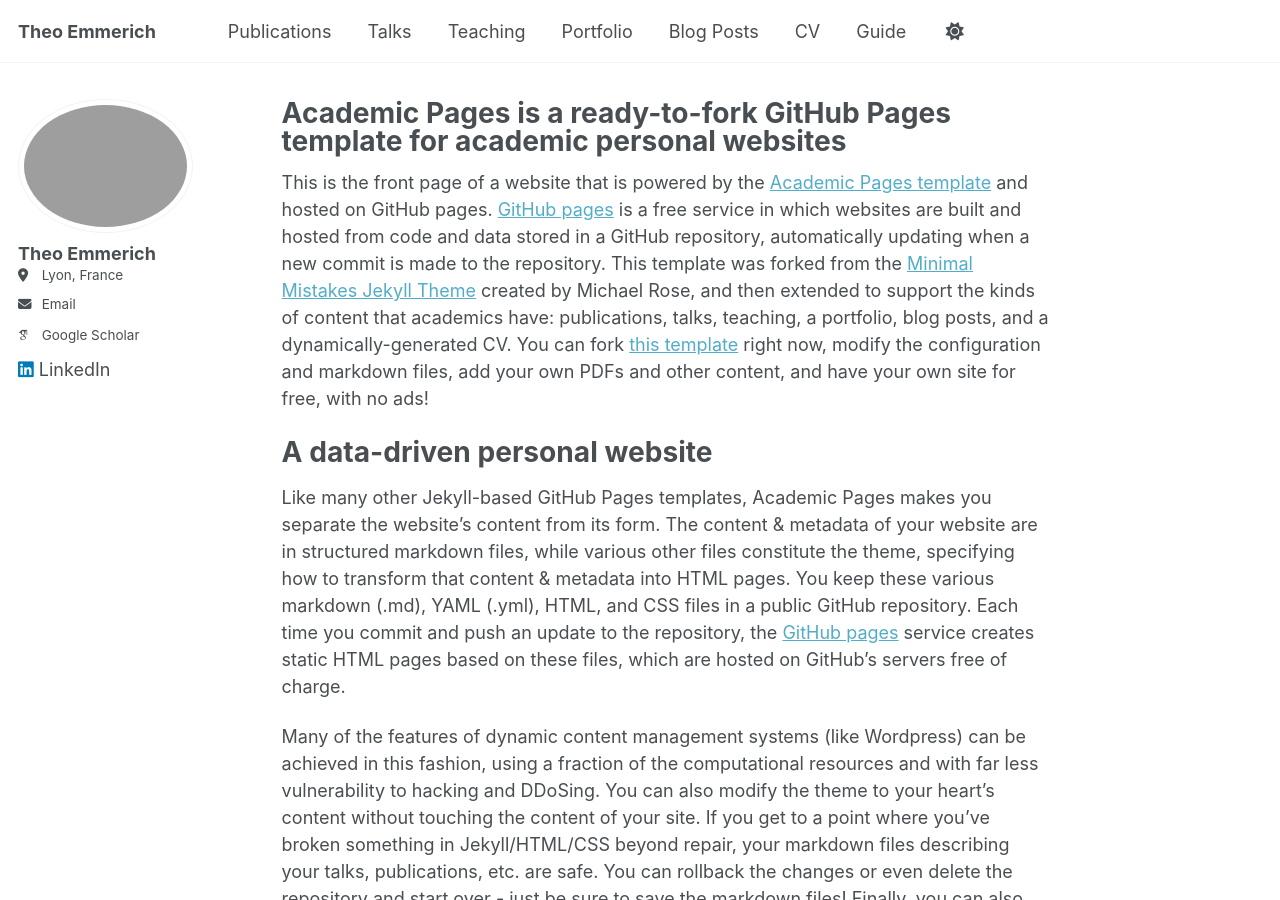
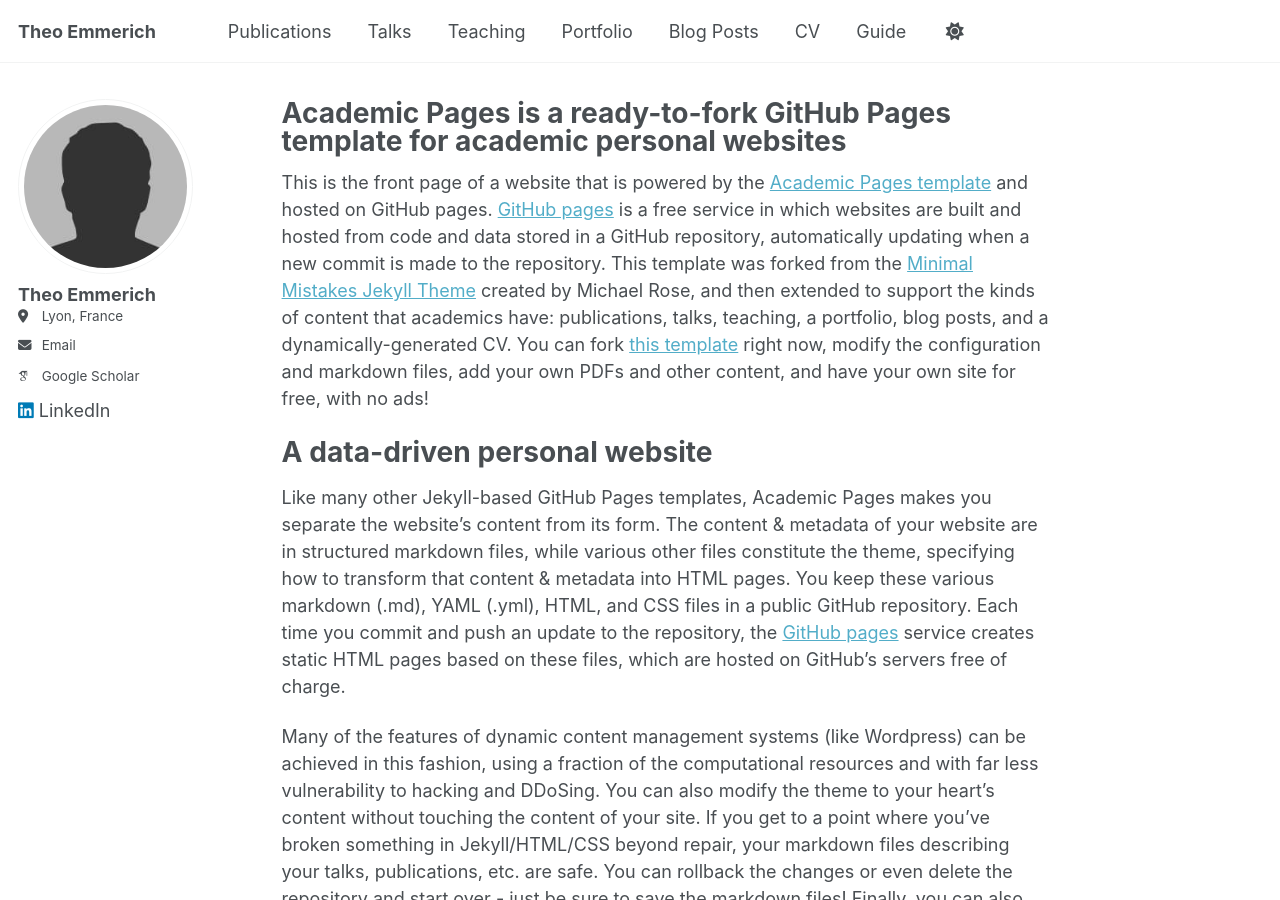
Before and after one commit to theoemmerich/theoemmerich.github.io, a Jekyll site: the page built from _pages/about.md, in a window 1280 px wide and 900 px high. Built offline with Jekyll 4.4.1, drawn with Linux system fonts in a browser that asks for light colours; some web fonts are replaced.

Commit message:
Update _config.yml

```diff
--- a/_config.yml
+++ b/_config.yml
@@ -22,7 +22,7 @@ repository               : "academicpages/academicpages.github.io"
 #               Additional customization can be done by editing /_includes/author-profile.html
 author:
   name             : "Theo Emmerich"
-  avatar           : "biophoto.jpg"
+  avatar           : "bio-photo.jpg"
   location         : "Lyon, France"
   email            : "theo.emmerich@ens-lyon.fr"
 
```
